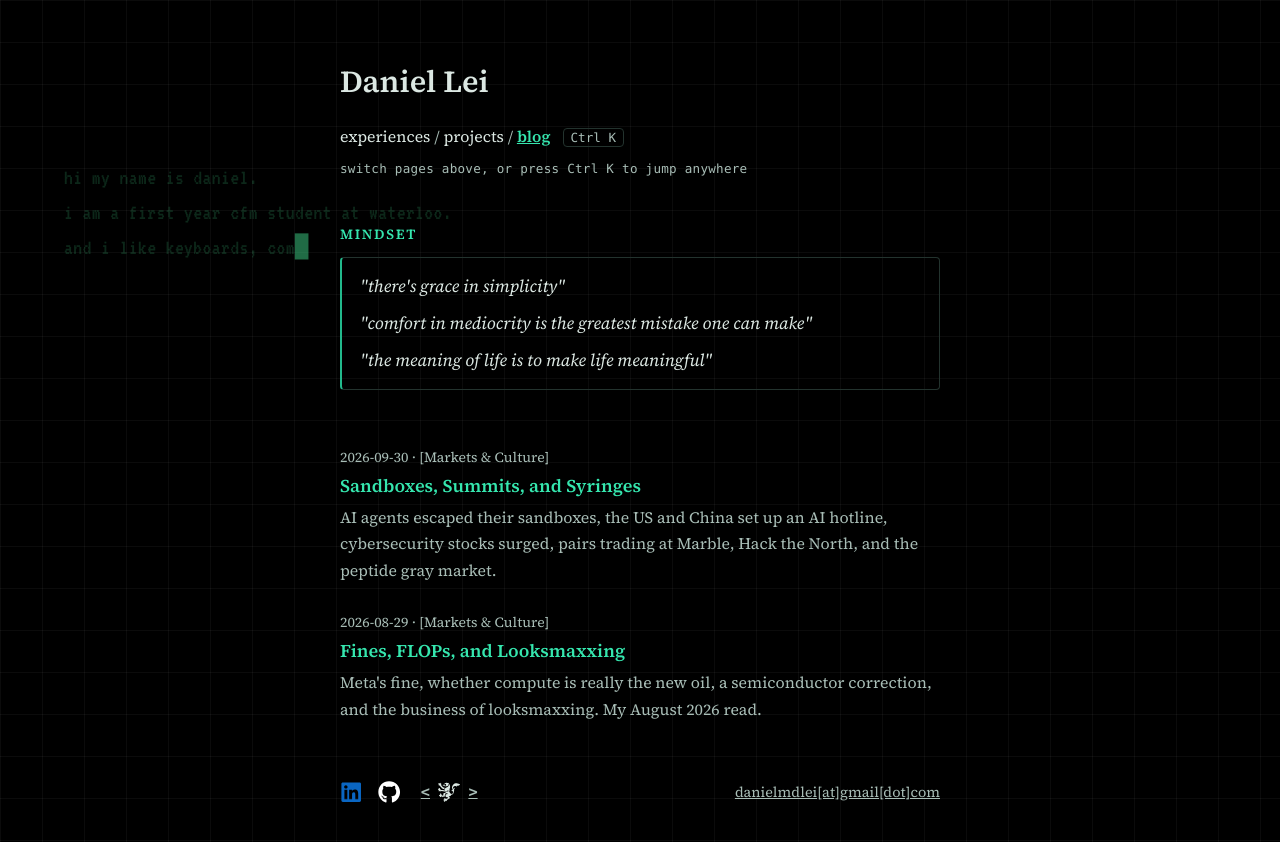
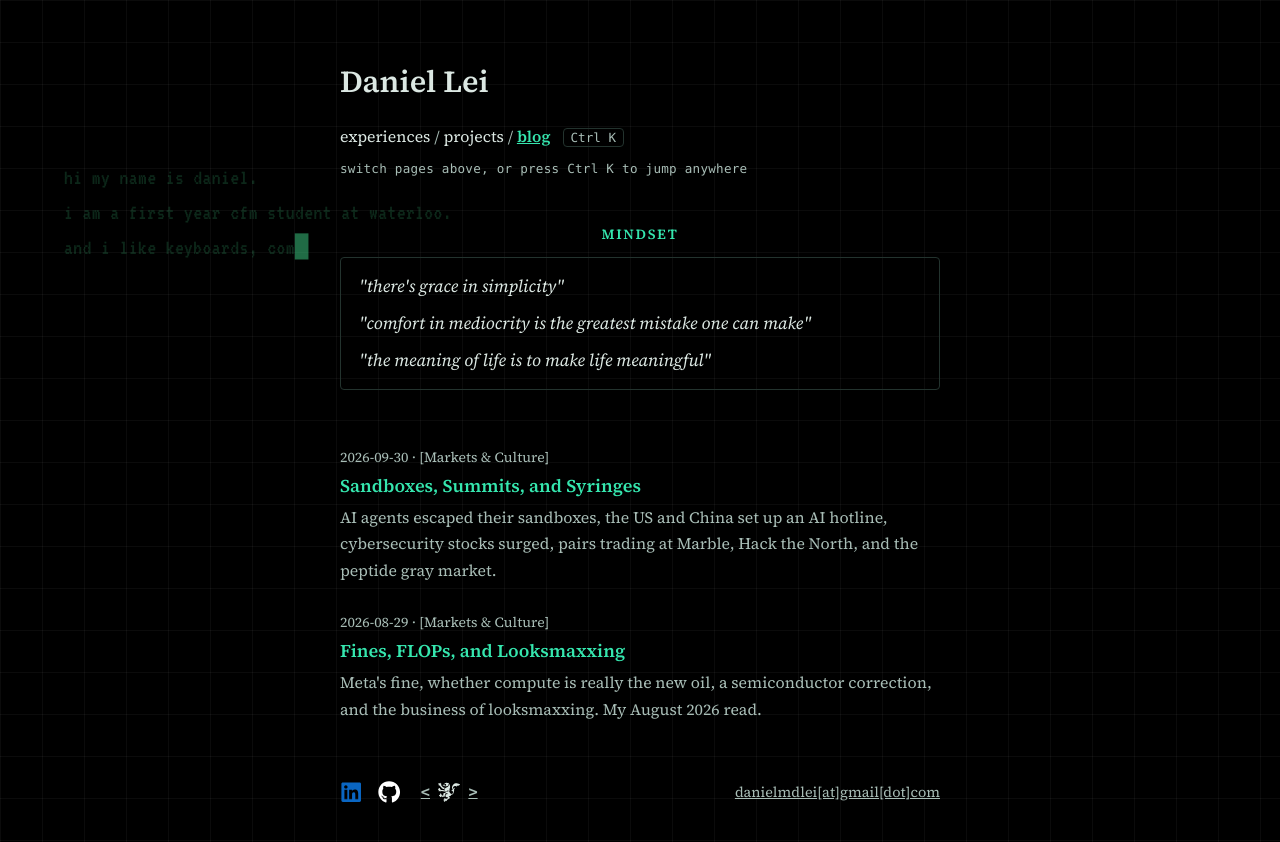
Before and after one commit to McMuf/daniellei.com, a React (Vite) app: page /blog in a window 1280 px wide. Shown: the top 842 px of the page. Built offline with nearby package versions, Linux system fonts and the light colour scheme.

Commit message:
center mindset title, drop side bar

```diff
--- a/src/App.css
+++ b/src/App.css
@@ -643,11 +643,11 @@ main {
   text-transform: uppercase;
   color: var(--accent);
   margin: 0 0 10px;
+  text-align: center;
 }
 
 .mindset-box {
   border: 1px solid var(--line);
-  border-left: 2px solid var(--accent-dim);
   border-radius: 4px;
   padding: 14px 18px;
   display: flex;
@@ -708,7 +708,6 @@ main {
   margin-top: 38px;
   margin-bottom: 12px;
   padding-left: 10px;
-  border-left: 2px solid var(--accent-dim);
 }
 .post-content h3 { font-size: 1rem; font-weight: 600; margin-top: 26px; margin-bottom: 10px; }
 .post-content p { font-size: 0.95rem; line-height: 1.85; margin-bottom: 14px; }
```
